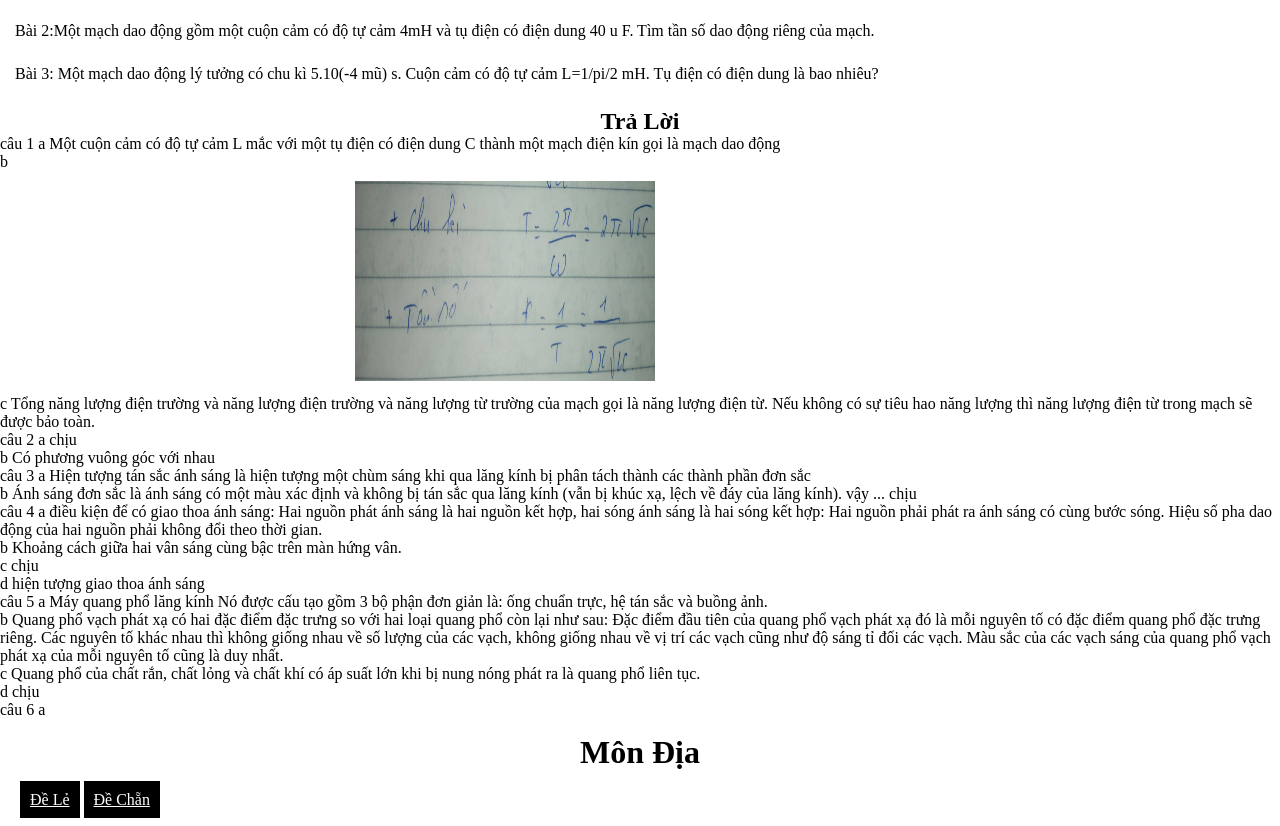
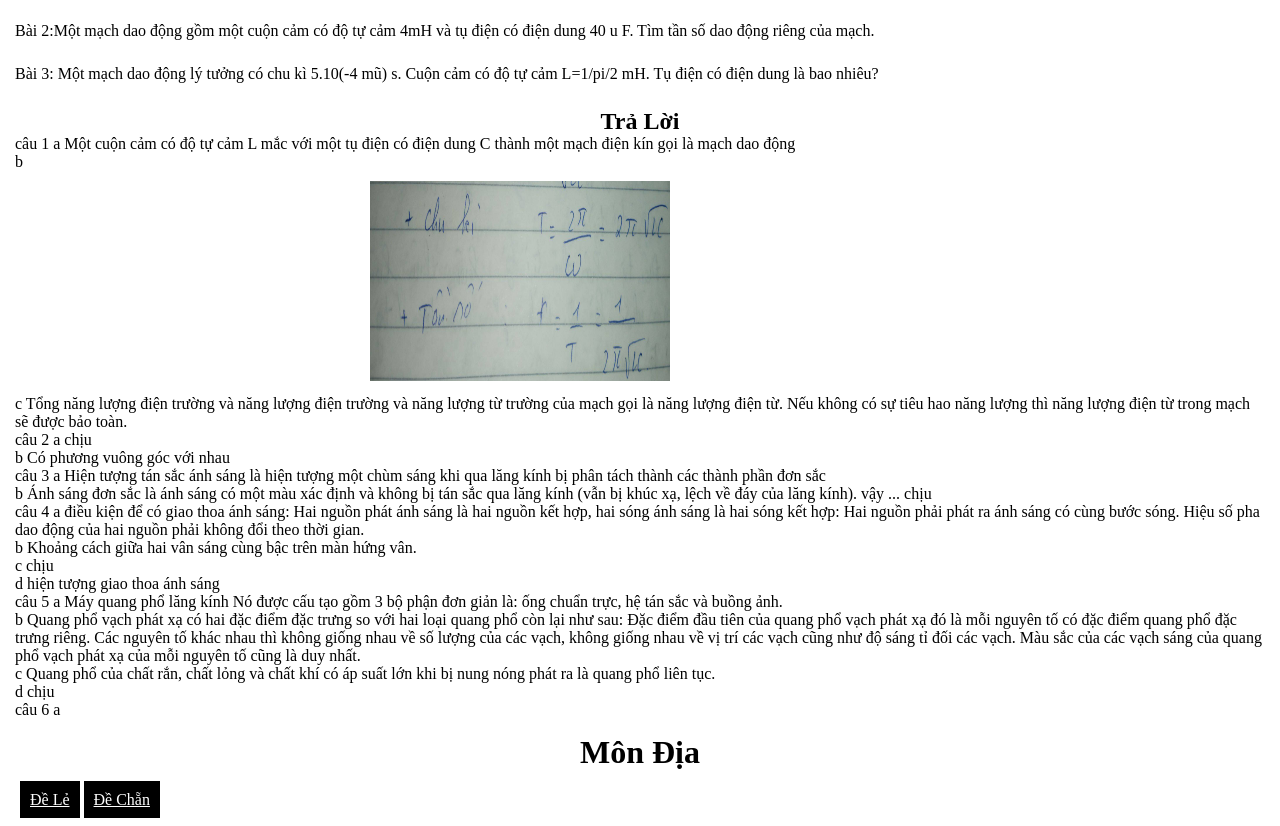
Before and after one commit to dangquangluong/test-thigiuaki, a plain HTML site: page index.html in a window 1280 px wide. Shown: the part 560-1386 px from the top of the page. Drawn offline with Linux system fonts and the light colour scheme.

Commit message:
Update style.css

```diff
--- a/style.css
+++ b/style.css
@@ -65,3 +65,7 @@ html{
     color: #fff;
     background-color: #000;
 }
+
+.tra-loi{
+    margin: 15px;
+}
```
